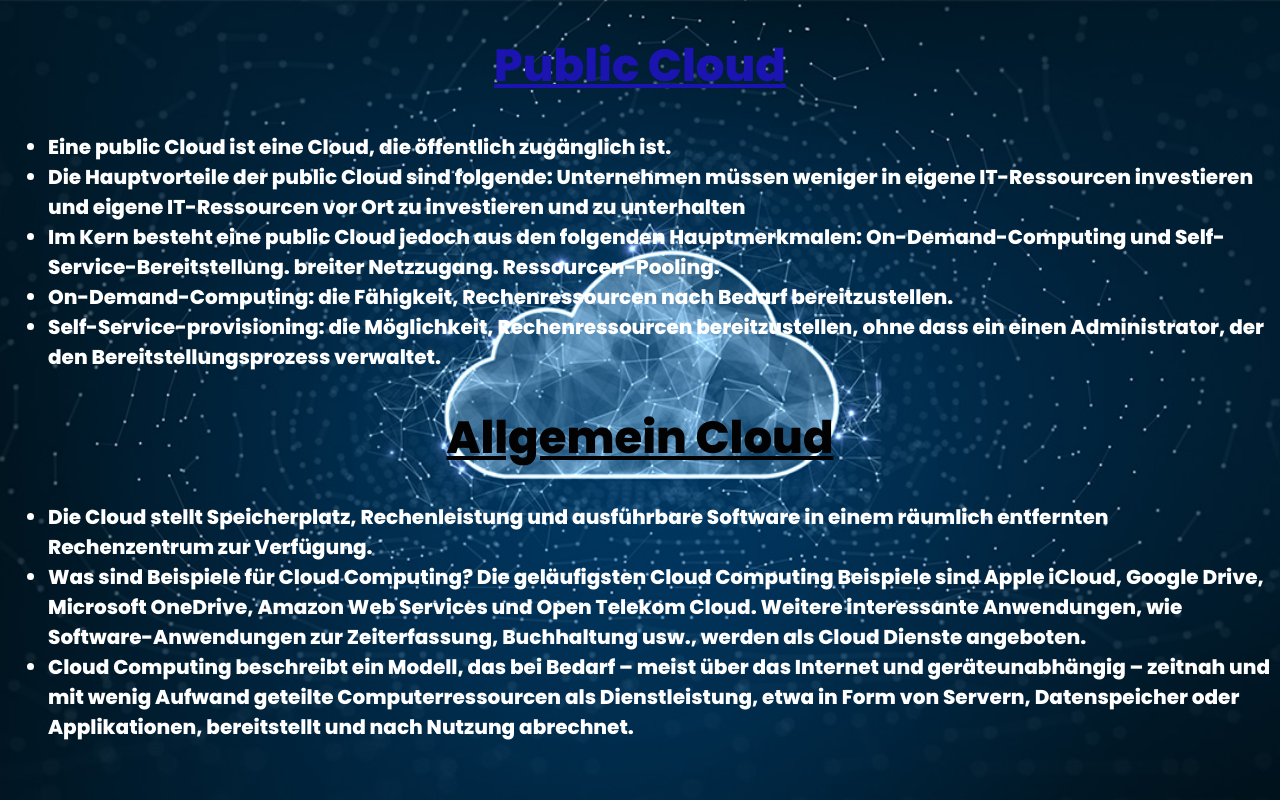
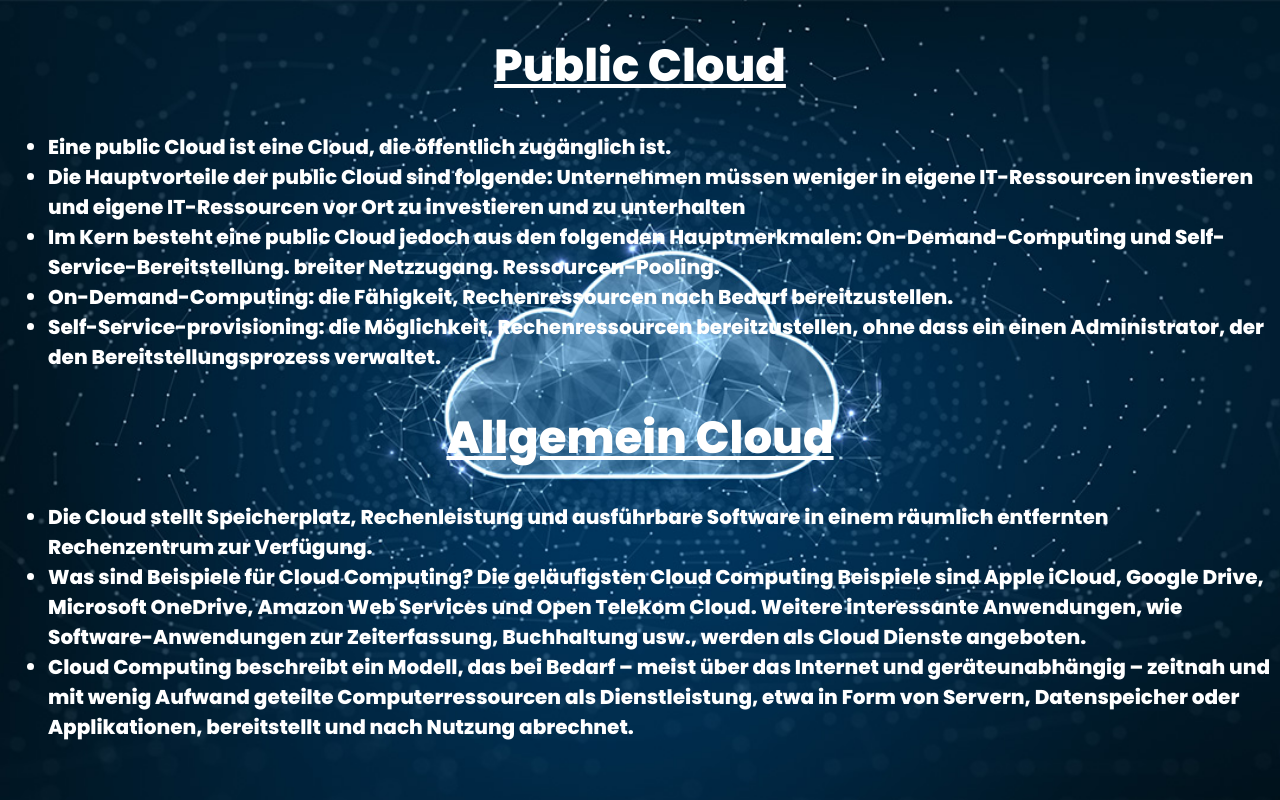
Before and after one commit to Camerji12/Cloud-Computing, a plain HTML site: page index.html in a window 1280 px wide. Drawn offline with Linux system fonts and the light colour scheme.

Commit message:
🥚 Added easter egg

```diff
--- a/index.html
+++ b/index.html
@@ -11,7 +11,8 @@
 
 <body>
     <div class="title">
-        <h1>Public Cloud</h1>
+        <h1><a href="https://stptrans.com/wp-content/uploads/2020/04/easter-egg-22.png">Public Cloud</a></h1>
+
     </div>
     <div class="text">
 
--- a/style/style.css
+++ b/style/style.css
@@ -9,16 +9,15 @@ body {
 }
 
 .title,
-h1 {
+h1,
+a {
   text-align: center;
   font-size: 45px;
+  text-decoration: none;
+  color: white;
 }
-.title {
-  color: rgb(28, 20, 177);
-  text-decoration: underline;
-}
+.title,
 .title1 {
-  color: rgb(2, 2, 2);
   text-decoration: underline;
 }
 .text,
```
